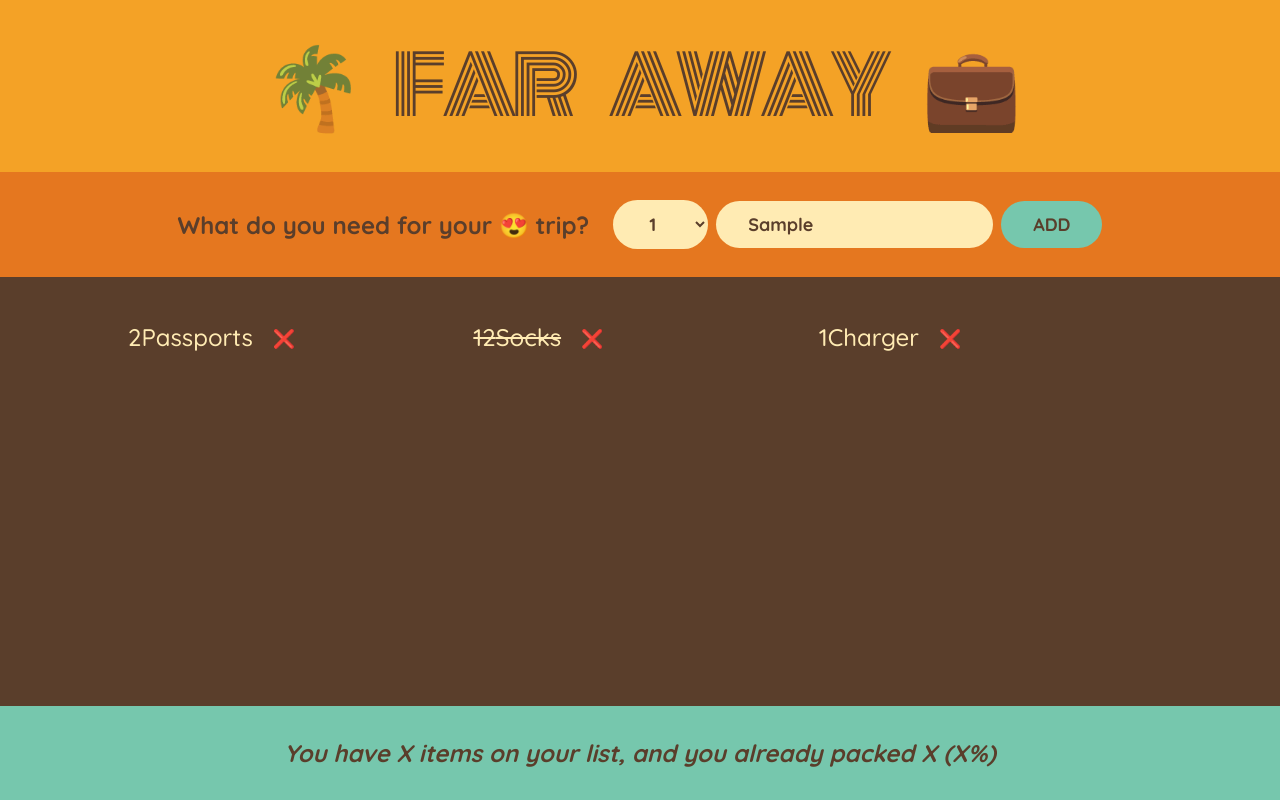
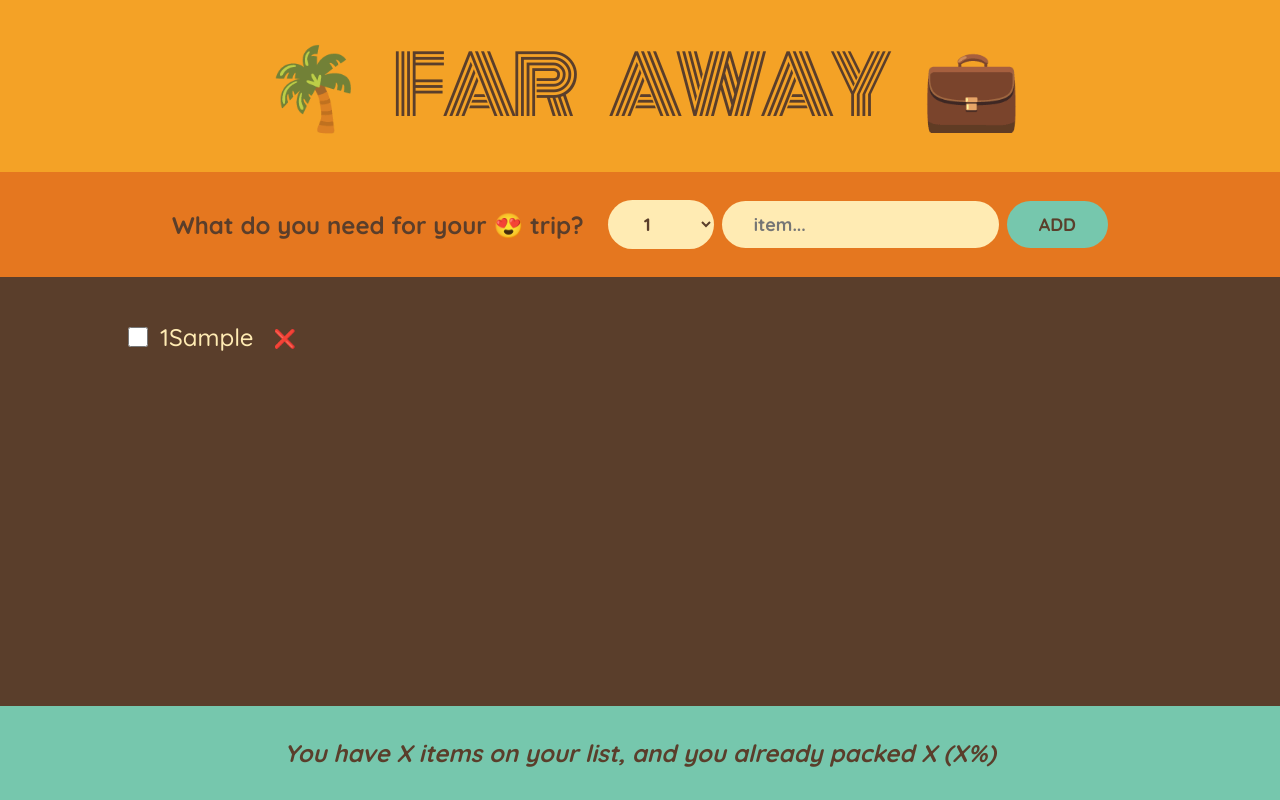
Before and after one commit to tomikimi/travel_list, a React (Vite) app: page / in a window 1280 px wide. Both pictures are taken after typing "Sample" into the empty fields and a click on the button "ADD". Built offline with nearby package versions, Linux system fonts and the light colour scheme.

Commit message:
Implementation of Insert,Update and Delete functionality

```diff
--- a/src/App.jsx
+++ b/src/App.jsx
@@ -1,3 +1,5 @@
+import { useState } from "react";
+
 const initialItems = [
   { id: 1, description: "Passports", quantity: 2, packed: false },
   { id: 2, description: "Socks", quantity: 12, packed: true },
@@ -8,41 +10,77 @@
   return <h1>🌴 Far Away 💼</h1>;
 }
 
-function Form() {
+function Form({ onAddItems }) {
+  const [description, setDescription] = useState("");
+  const [quantity, setQuantity] = useState(1);
+
+  function handleSubmit(e) {
+    e.preventDefault();
+
+    if (!description) return;
+
+    const newItem = { description, quantity, packed: false, id: Date.now() };
+
+    onAddItems(newItem);
+
+    setDescription("");
+    setQuantity(1);
+  }
+
   return (
-    <div className="add-form">
+    <form className="add-form" onSubmit={handleSubmit}>
       <h3>What do you need for your 😍 trip?</h3>
-      <select>
-        <option value={1}>1</option>
-        <option value={2}>2</option>
-        <option value={3}>3</option>
+      <select
+        value={quantity}
+        onChange={(e) => setQuantity(Number(e.target.value))}
+      >
+        {Array.from({ length: 20 }, (_, i) => i + 1).map((num) => (
+          <option value={num} key={num}>
+            {num}
+          </option>
+        ))}
       </select>
-      <input type="text" placeholder="item..." />
+      <input
+        type="text"
+        placeholder="item..."
+        value={description}
+        onChange={(e) => setDescription(e.target.value)}
+      />
       <button>Add</button>
-    </div>
+    </form>
   );
 }
 
-function PackingList() {
+function PackingList({ items, onDeleteItem, onToggleItems }) {
   return (
     <div className="list">
       <ul>
-        {initialItems.map((item) => (
-          <Item item={item} />
+        {items.map((item) => (
+          <Item
+            item={item}
+            onDeleteItem={onDeleteItem}
+            onToggleItems={onToggleItems}
+            key={item.id}
+          />
         ))}
       </ul>
     </div>
   );
 }
 
-function Item({ item }) {
+function Item({ item, onDeleteItem, onToggleItems }) {
   return (
     <li>
+      <input
+        type="checkbox"
+        value={item.packed}
+        onChange={() => onToggleItems(item.id)}
+      />
       <span style={item.packed ? { textDecoration: "line-through" } : {}}>
         {item.quantity}
         {item.description}
       </span>
-      <button>❌</button>
+      <button onClick={() => onDeleteItem(item.id)}>❌</button>
     </li>
   );
 }
@@ -56,11 +94,33 @@
 }
 
 function App() {
+  const [items, setItems] = useState([]);
+
+  function handleAddItems(item) {
+    setItems((items) => [...items, item]);
+  }
+
+  function handleDeleteItem(id) {
+    setItems((items) => items.filter((item) => item.id !== id));
+  }
+
+  function handleToggleItem(id) {
+    setItems((items) =>
+      items.map((item) =>
+        item.id === id ? { ...item, packed: !item.packed } : item,
+      ),
+    );
+  }
+
   return (
     <div className="app">
       <Logo></Logo>
-      <Form></Form>
-      <PackingList></PackingList>
+      <Form onAddItems={handleAddItems}></Form>
+      <PackingList
+        items={items}
+        onDeleteItem={handleDeleteItem}
+        onToggleItems={handleToggleItem}
+      ></PackingList>
       <Stats></Stats>
     </div>
   );
```
